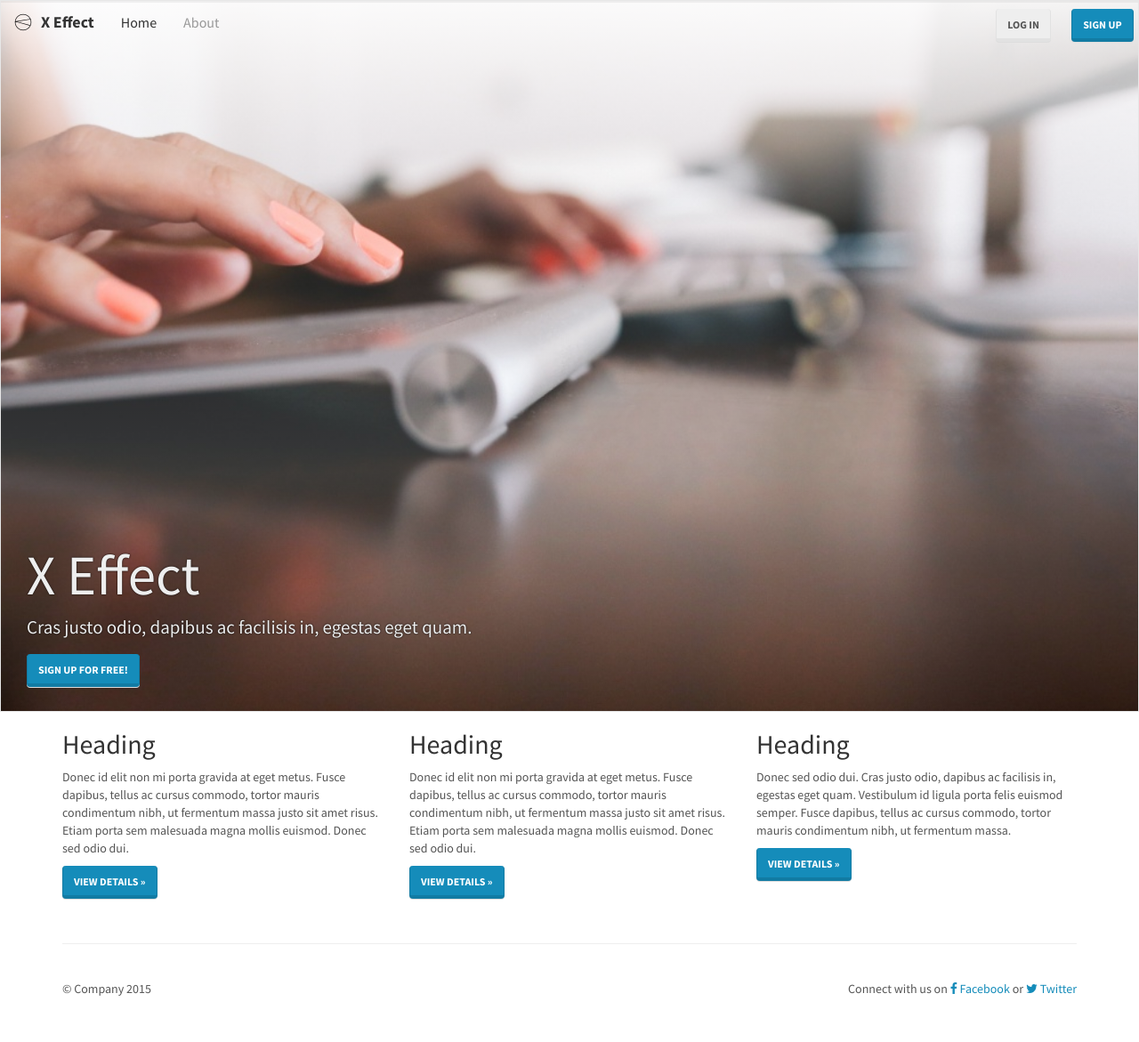
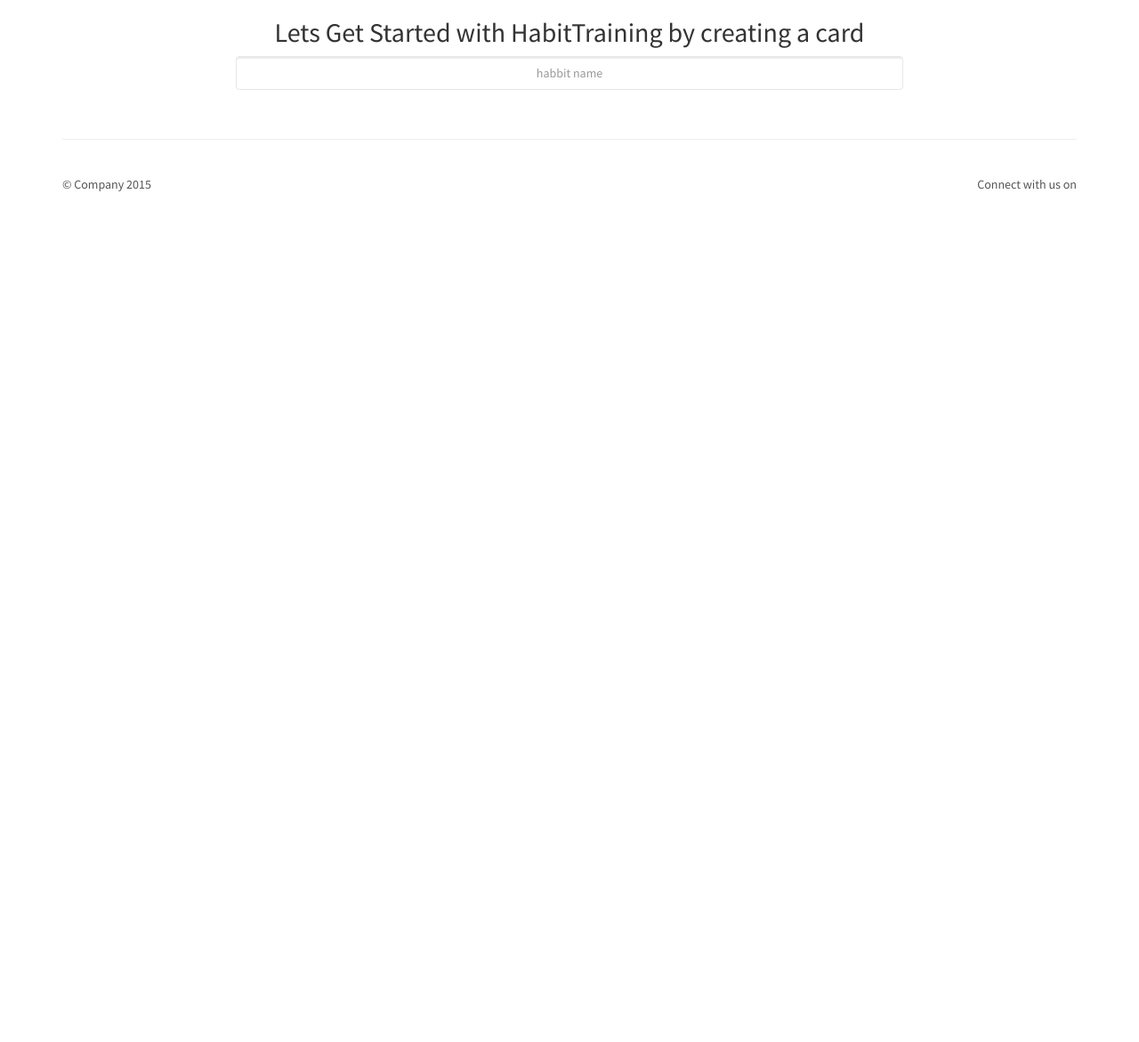
Before and after one commit to mooja/xeffect, a Django app: template src/templates/home.html in a window 1280 px wide. Shown: the whole page at 89% size. After the commit the page ends 215 px from the top, so only its background shows below. Run offline with Django 3.2, Linux system fonts and the light colour scheme; the template is opened without the code that fills it, so the values that code supplies are empty; some libraries are stand-ins or nearby versions.

Commit message:
removed django edge initial template code

```diff
--- a/src/static/site/js/site.js
+++ b/src/static/site/js/site.js
@@ -1,12 +1,12 @@
-(function(){
-  $(window).scroll(function () {
-      var top = $(document).scrollTop();
-      $('.corporate-jumbo').css({
-        'background-position': '0px -'+(top/3).toFixed(2)+'px'
-      });
-      if(top > 50)
-        $('.navbar').removeClass('navbar-transparent');
-      else
-        $('.navbar').addClass('navbar-transparent');
-  }).trigger('scroll');
-})();
+// (function(){
+//   $(window).scroll(function () {
+//       var top = $(document).scrollTop();
+//       $('.corporate-jumbo').css({
+//         'background-position': '0px -'+(top/3).toFixed(2)+'px'
+//       });
+//       if(top > 50)
+//         $('.navbar').removeClass('navbar-transparent');
+//       else
+//         $('.navbar').addClass('navbar-transparent');
+//   }).trigger('scroll');
+// })();
--- a/src/templates/base.html
+++ b/src/templates/base.html
@@ -2,7 +2,6 @@
 <html lang="en">
     {% load staticfiles %}
     {% load thumbnail %}
-
   <head>
     <meta charset="utf-8">
     <meta http-equiv="X-UA-Compatible" content="IE=edge">
@@ -34,51 +33,6 @@
   <body>
 
     {% block navbar %}
-    <div class="navbar navbar-default navbar-fixed-top" role="navigation">
-        <div class="navbar-header">
-          <button type="button" class="navbar-toggle" data-toggle="collapse" data-target=".navbar-collapse">
-            <span class="sr-only">Toggle navigation</span>
-            <span class="icon-bar"></span>
-            <span class="icon-bar"></span>
-            <span class="icon-bar"></span>
-          </button>
-          <a class="navbar-brand" href="{% url 'home' %}">
-            {% block navbar-brand %}
-              <img src="{% static 'site/img/logo.png' %}" alt="logo">
-              {% include "_brandname.html" %}
-            {% endblock %}
-          </a>
-        </div>
-        {% block navbar-menu %}
-        <div class="collapse navbar-collapse">
-          <ul class="nav navbar-nav">
-            {% block navbar-left %}{% endblock %}
-          </ul>
-          <ul class="nav navbar-nav navbar-right">
-            {% block navbar-right %}
-              {% if user.is_authenticated %}
-                {% if user.is_staff %}
-                <li><a href="{% url 'admin:index' %}">Admin</a></li>
-                {% endif %}
-                <li class="dropdown">
-                    <a href="#" class="dropdown-toggle profile-menu" data-toggle="dropdown">
-			<img src="{% thumbnail user.profile.picture|default:'default_profile.png' 30x30 crop %}" alt="" />
-			{{ user.get_full_name|truncatechars:20 }}
-			<span class="caret"></span>
-		    </a>
-
-                  <ul class="dropdown-menu" role="menu">
-                    <li><a href="{% url 'profiles:show_self' %}">Profile</a></li>
-                    <li><a href="{% url 'accounts:logout' %}">Logout</a></li>
-                  </ul>
-                </li>
-              {% endif %}
-            {% endblock %}
-          </ul>
-          </ul>
-        </div><!--/.nav-collapse -->
-        {% endblock %}
-    </div>
     {% endblock navbar %}
 
     {% block messages %}
@@ -118,8 +72,6 @@
           </div>
           <div class="col-lg-6 text-right">
             Connect with us on
-            <a href="#"><i class="fa fa-facebook"></i> Facebook</a> or
-            <a href="#"><i class="fa fa-twitter"></i> Twitter</a>
           </div>
         </div>
             </div>
--- a/src/templates/home.html
+++ b/src/templates/home.html
@@ -19,20 +19,6 @@
 {% endblock %}
 
 {% block splash %}
-  <div class="jumbotron jumbotron-carousel corporate-jumbo">
-    <div class="container">
-      <div class="row">
-        <div class="col-md-8 col-sm-8">
-          <h1>{% include "_brandname.html" %}</h1>
-          <p>Cras justo odio, dapibus ac facilisis in, egestas eget quam.</p>
-	  <a class="btn btn-primary" href="{% url 'accounts:signup' %}" role="button">Sign up for Free!</a>
-        </div>
-        <div class="col-md-4 col-sm-4">
-
-        </div>
-      </div>
-    </div>
-  </div>
 {% endblock splash %}
 
 {% block container %}
@@ -40,22 +26,17 @@
 <a name="about"></a>
 
 <div class="container">
+    <div class="row">
+    	<div class="col-lg-12">
+            <h2 class="text-center"> Lets Get Started with HabitTraining by creating a card </h2>
+        </div>
+    </div>
   <div class="row">
-    <div class="col-lg-4">
-      <h2>Heading</h2>
-      <p>Donec id elit non mi porta gravida at eget metus. Fusce dapibus, tellus ac cursus commodo, tortor mauris condimentum nibh, ut fermentum massa justo sit amet risus. Etiam porta sem malesuada magna mollis euismod. Donec sed odio dui. </p>
-      <p><a class="btn btn-primary" href="#" role="button">View details &raquo;</a></p>
-    </div>
-    <div class="col-lg-4">
-      <h2>Heading</h2>
-      <p>Donec id elit non mi porta gravida at eget metus. Fusce dapibus, tellus ac cursus commodo, tortor mauris condimentum nibh, ut fermentum massa justo sit amet risus. Etiam porta sem malesuada magna mollis euismod. Donec sed odio dui. </p>
-      <p><a class="btn btn-primary" href="#" role="button">View details &raquo;</a></p>
-    </div>
-    <div class="col-lg-4">
-      <h2>Heading</h2>
-      <p>Donec sed odio dui. Cras justo odio, dapibus ac facilisis in, egestas eget quam. Vestibulum id ligula porta felis euismod semper. Fusce dapibus, tellus ac cursus commodo, tortor mauris condimentum nibh, ut fermentum massa.</p>
-      <p><a class="btn btn-primary" href="#" role="button">View details &raquo;</a></p>
-    </div>
+      <div class="col-lg-8 col-lg-offset-2 form-group">
+          <form action=" ">
+              <input type="text" placeholder="habbit name" class="form-control text-center">
+          </form>
+      </div>
   </div>
 </div>
 
```
Also changed, not shown: src/static/site/css/main.css (line endings or trailing spaces).
